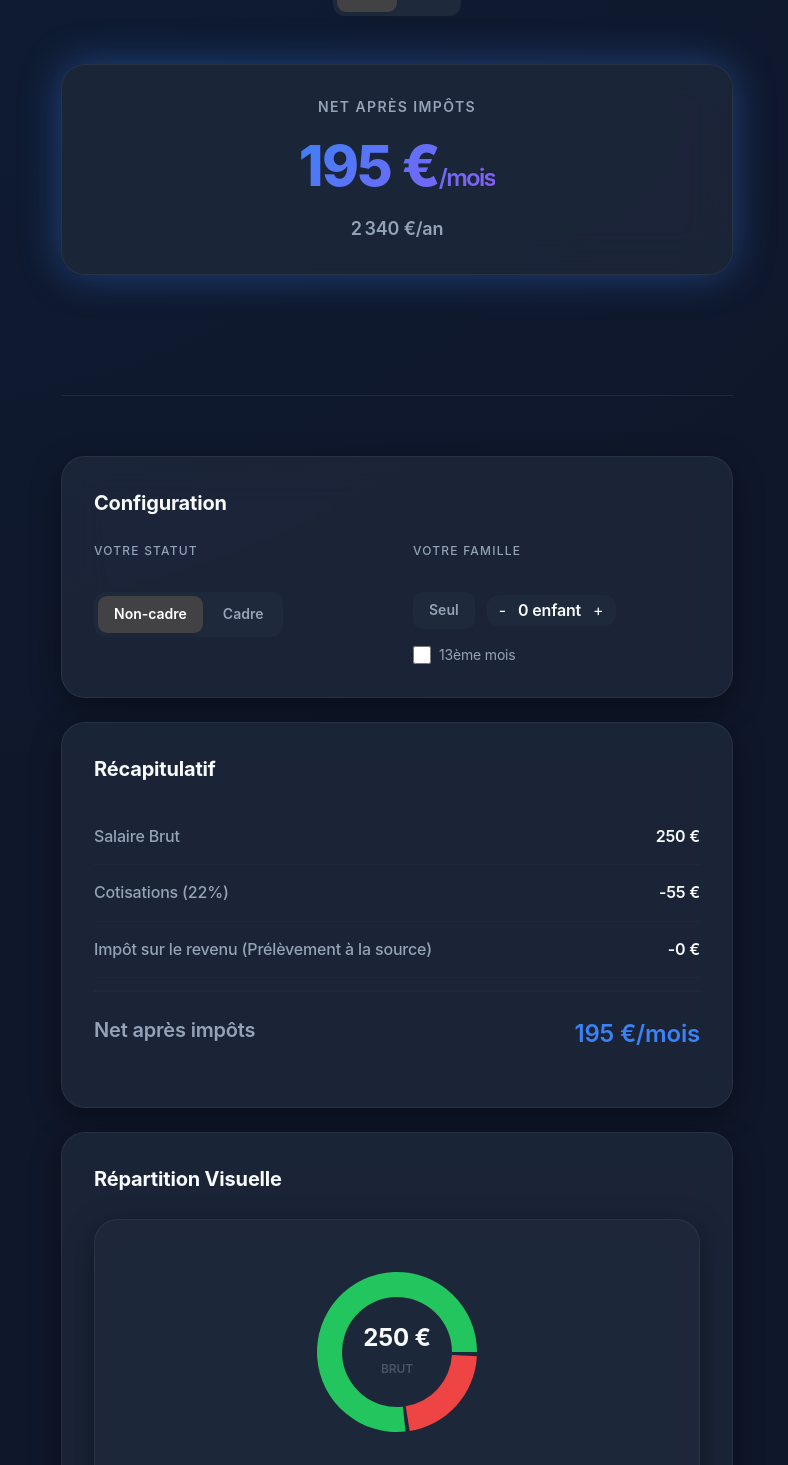
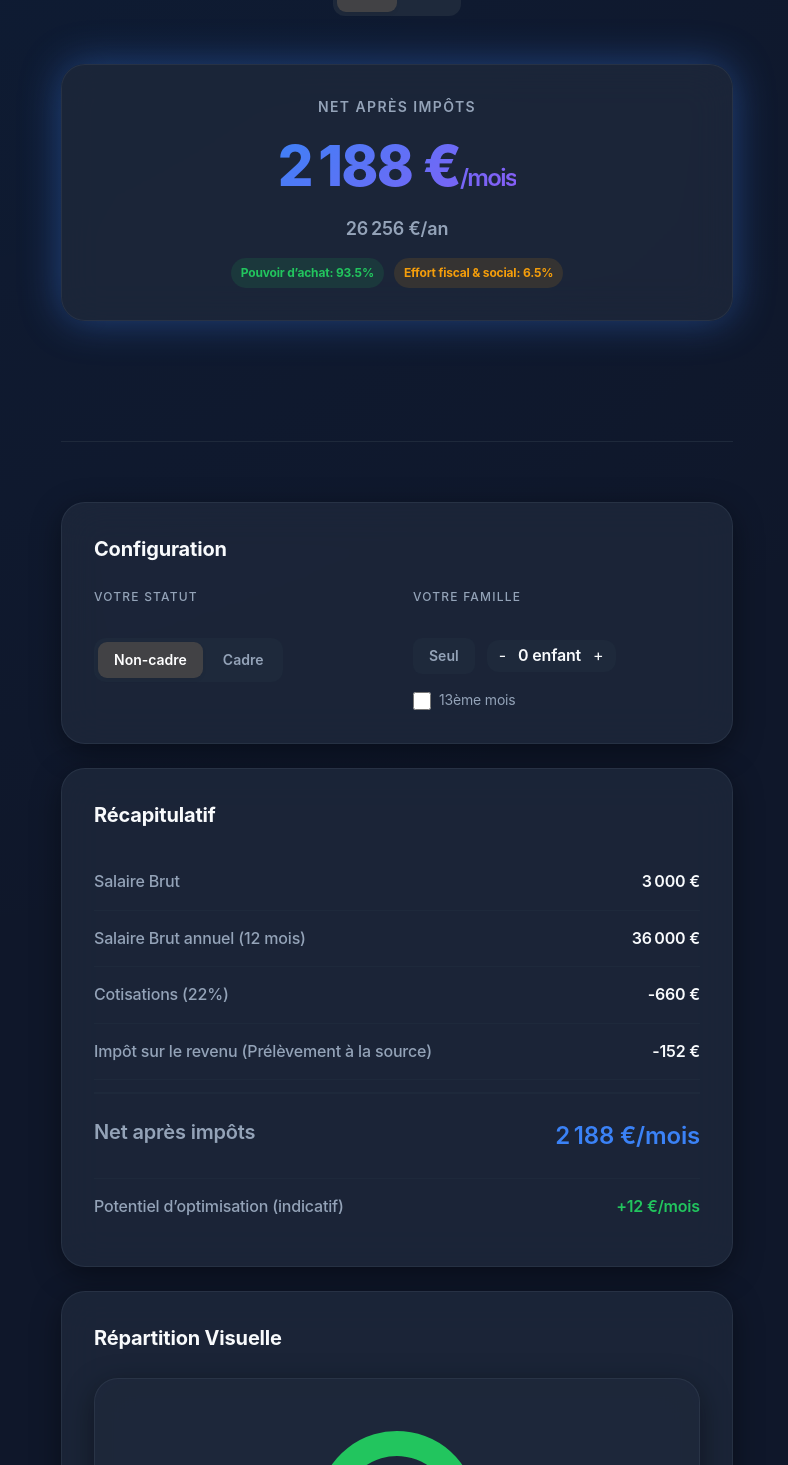
Before and after one commit to HAAMZA7/Simulateur-Brut-Net, a React (Vite) app: page / in a window 1280 px wide. Shown: the part 645-2110 px from the top of the page, without its empty margins (243-1031 px from the left). Built offline with nearby package versions, Linux system fonts and the light colour scheme.

Commit message:
feat: improve calculation engine logic and premium insights

```diff
--- a/src/App.tsx
+++ b/src/App.tsx
@@ -70,6 +70,7 @@ function App() {
     const taux = isCadre ? TAUX_CADRE : TAUX_NON_CADRE
     const parts = calculerParts(isMarried, enfants)
     const annualFactor = is13thMonth ? 13 : 12
+    const inputFactor = isAnnual ? annualFactor : 1
     const formatMoney = useCallback((n: number) => n.toLocaleString('fr-FR', { maximumFractionDigits: 0 }), [])
 
     const calculerResultat = useCallback((brutInput: number) => {
@@ -89,7 +90,7 @@ function App() {
         let netAvantImpots = 0
         let cotisations = 0
 
-        const valeurMensuelle = annualFactor > 0 ? saisie / annualFactor : saisie
+        const valeurMensuelle = inputFactor > 0 ? saisie / inputFactor : saisie
 
         if (mode === 'brut') {
             brutMensuel = valeurMensuelle
@@ -121,7 +122,20 @@ function App() {
             netApresImpotsAnnuel,
             tauxImposition
         }
-    }, [montant, taux, mode, parts, annualFactor, isAnnual])
+    }, [montant, taux, mode, parts, annualFactor, inputFactor])
+
+    const insights = useMemo(() => {
+        const netAvant = resultat.netAvantImpots
+        const netApres = resultat.netApresImpots
+        const gainDisponible = netAvant > 0 ? (netApres / netAvant) * 100 : 0
+        const effortFiscal = 100 - gainDisponible
+
+        return {
+            gainDisponible,
+            effortFiscal,
+            economiePotentielle: Math.max(0, resultat.impotMensuel * 0.08), // ordre de grandeur pédagogique
+        }
+    }, [resultat])
 
     const animProps: any = {
         initial: { opacity: 0, y: 30 },
@@ -191,6 +205,14 @@ function App() {
                         <span className="result-highlight__label">Net après impôts</span>
                         <span className="result-highlight__value">{formatMoney(resultat.netApresImpots)} €<span className="result-highlight__suffix">/mois</span></span>
                         <span className="result-highlight__annual">{formatMoney(resultat.netApresImpotsAnnuel)} €/an</span>
+                        <div style={{ display: 'flex', gap: '10px', flexWrap: 'wrap', justifyContent: 'center', marginTop: '8px' }}>
+                            <span style={{ fontSize: '12px', padding: '6px 10px', borderRadius: '999px', background: 'rgba(34,197,94,0.12)', color: '#22c55e', fontWeight: 700 }}>
+                                Pouvoir d’achat: {insights.gainDisponible.toFixed(1)}%
+                            </span>
+                            <span style={{ fontSize: '12px', padding: '6px 10px', borderRadius: '999px', background: 'rgba(245,158,11,0.12)', color: '#f59e0b', fontWeight: 700 }}>
+                                Effort fiscal & social: {insights.effortFiscal.toFixed(1)}%
+                            </span>
+                        </div>
                     </motion.div>
                 </section>
 
@@ -243,6 +265,10 @@ function App() {
                         <span className="apple-list-value">{formatMoney(resultat.brut)} €</span>
                     </div>
                     <div className="apple-list-row">
+                        <span className="apple-list-label">Salaire Brut annuel ({annualFactor} mois)</span>
+                        <span className="apple-list-value">{formatMoney(resultat.brutAnnuel)} €</span>
+                    </div>
+                    <div className="apple-list-row">
                         <span className="apple-list-label">Cotisations ({resultat.tauxCotisations}%)</span>
                         <span className="apple-list-value">-{formatMoney(resultat.cotisations)} €</span>
                     </div>
@@ -253,6 +279,10 @@ function App() {
                     <div className="apple-list-row apple-list-row--total">
                         <span className="apple-list-label" style={{ fontSize: '20px', fontWeight: 600 }}>Net après impôts</span>
                         <span className="apple-list-value">{formatMoney(resultat.netApresImpots)} €/mois</span>
+                    </div>
+                    <div className="apple-list-row">
+                        <span className="apple-list-label">Potentiel d’optimisation (indicatif)</span>
+                        <span className="apple-list-value" style={{ color: '#22c55e' }}>+{formatMoney(insights.economiePotentielle)} €/mois</span>
                     </div>
                 </motion.section>
 
```
